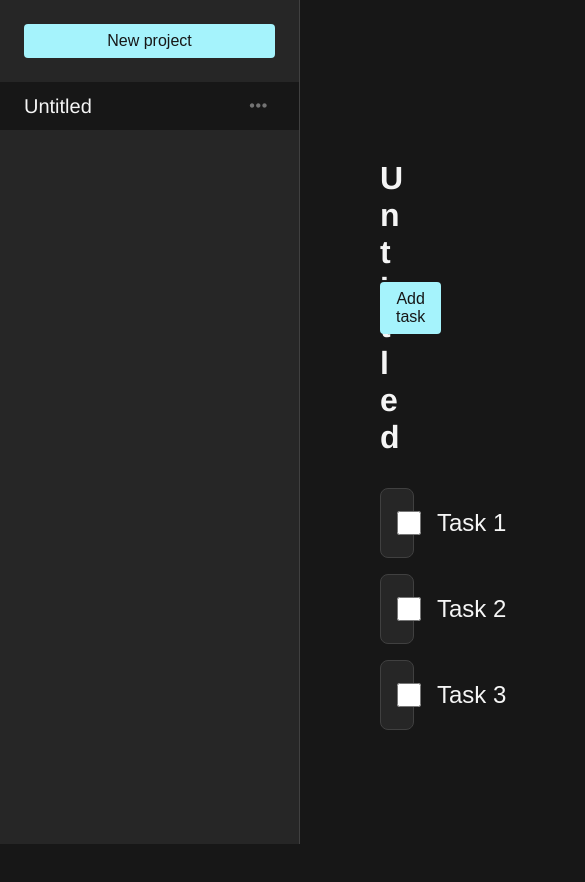
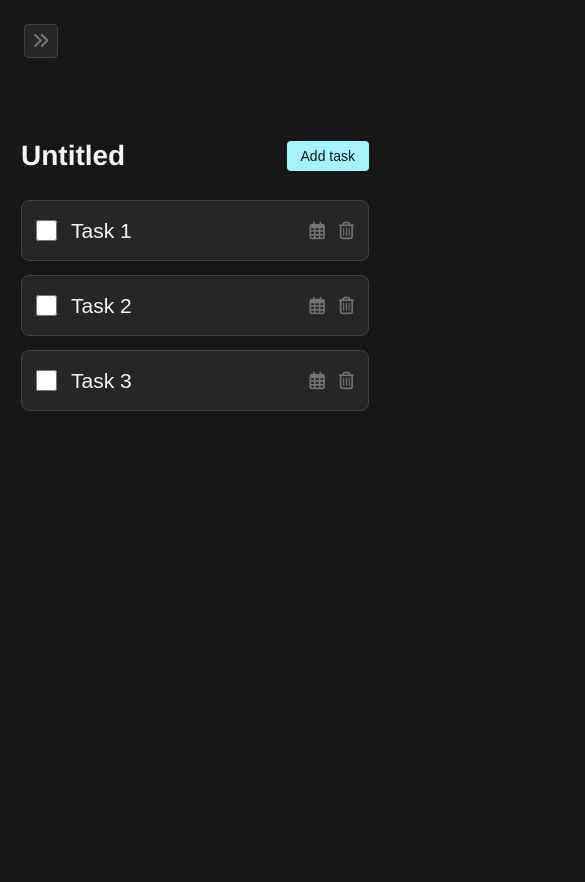
Before and after one commit to kadezaccaro/odin-to-do, a website built with webpack: page src/template.html in a window 390 px wide. Shown: the top 882 px of the page, 585 px wide, since content can reach past the window. After the commit the page ends 844 px from the top, so only its background shows below. Built offline with nearby package versions, Linux system fonts and the light colour scheme.

Commit message:
Add responsiveness and ability to toggle sidebar

```diff
--- a/src/index.js
+++ b/src/index.js
@@ -2,6 +2,7 @@ import "./styles.css";
 import { initWithSavedProjects, initProject } from "./modules/app";
 import { handleNewProjectClick } from "./modules/newProjectModal";
 import { getSavedProjects } from "./modules/localStorage";
+import { initSidebarBehavior } from "./modules/sidebar";
 
 const savedProjects = getSavedProjects();
 
@@ -12,3 +13,4 @@ if (savedProjects && savedProjects.length > 0) {
 }
 
 handleNewProjectClick();
+initSidebarBehavior();
--- /dev/null
+++ b/src/modules/sidebar.js
@@ -0,0 +1,33 @@
+export function initSidebarBehavior() {
+  const hideSidebarBtn = document.querySelector(".hide-sidebar-btn");
+  const showSidebarBtn = document.querySelector(".show-sidebar-btn");
+  const sidebar = document.querySelector(".sidebar");
+  const mainContainer = document.querySelector("main");
+
+  hideSidebarBtn.addEventListener("click", hideSidebar);
+  showSidebarBtn.addEventListener("click", showSidebar);
+
+  function hideSidebar() {
+    sidebar.classList.add("hide-sidebar");
+    mainContainer.classList.add("main-no-sidebar");
+    showSidebarBtn.classList.remove("hide");
+  }
+
+  function showSidebar() {
+    sidebar.classList.remove("hide-sidebar");
+    mainContainer.classList.remove("main-no-sidebar");
+    showSidebarBtn.classList.add("hide");
+  }
+
+  function checkMediaQuery() {
+    const mediaQuery = window.matchMedia("(max-width: 1112px)");
+    if (mediaQuery.matches) {
+      hideSidebar();
+    }
+  }
+
+  // Call the function initially to check the media query on page load
+  checkMediaQuery();
+
+  window.addEventListener("resize", checkMediaQuery);
+}
--- a/src/styles.css
+++ b/src/styles.css
@@ -11,13 +11,13 @@
   --clr-icons: #737373;
   --clr-confirm: #86efac;
 
-  --fs-xs: 14px;
-  --fs-sm: 16px;
-  --fs-md: 24px;
-  --fs-lg: 32px;
-  --fs-xl: 40px;
-  --fs-icons: 20px;
-  --fs-projects: 20px;
+  --fs-xs: 0.875rem;
+  --fs-sm: 1rem;
+  --fs-md: 1.5rem;
+  --fs-lg: 2rem;
+  --fs-xl: 2.5rem;
+  --fs-icons: 1.25rem;
+  --fs-projects: 1.25rem;
 }
 
 /* || GENERAL */
@@ -45,17 +45,17 @@ h1 {
 .sidebar {
   background-color: var(--clr-fg);
   height: 100%;
-  width: 300px;
+  width: 18.75rem;
   border-right: 1px solid var(--clr-border);
   position: fixed;
 }
 
 .sidebar-header {
-  padding: 24px 24px 0 24px;
+  padding: 1.5rem 1.5rem 0 1.5rem;
 }
 
 button {
-  padding: 8px 16px;
+  padding: 0.5rem 1rem;
   background: var(--clr-accent);
   border: none;
   color: var(--clr-btn-text);
@@ -73,10 +73,50 @@ button:hover {
   width: 100%;
 }
 
+.hide-sidebar-btn {
+  position: absolute;
+  background-color: var(--clr-fg);
+  border: 1px solid var(--clr-border);
+  padding: 0.5rem;
+  bottom: 24px;
+  right: 24px;
+  border-radius: 4px;
+}
+
+.hide-sidebar {
+  width: 0px;
+  opacity: 0;
+  visibility: hidden;
+  transition: 1s;
+}
+
+.hide-sidebar * {
+  opacity: 0;
+  visibility: hidden;
+  transition: 0.5s;
+}
+
+.show-sidebar-btn {
+  position: absolute;
+  background-color: var(--clr-fg);
+  border: 1px solid var(--clr-border);
+  padding: 0.5rem;
+  top: 24px;
+  left: 24px;
+  border-radius: 4px;
+  transition: 1s;
+}
+
+.show-sidebar-btn.hide {
+  visibility: hidden;
+  opacity: 0;
+  left: -80px;
+}
+
 /* || PROJECT LINKS */
 
 .projects-container {
-  margin-top: 24px;
+  margin-top: 1.5rem;
 }
 
 .projects-container li {
@@ -88,8 +128,8 @@ button:hover {
   display: flex;
   justify-content: space-between;
   align-items: center;
-  gap: 16px;
-  padding: 12px 24px;
+  gap: 1rem;
+  padding: 0.75rem 1.5rem;
 }
 
 .project-link {
@@ -113,7 +153,7 @@ button:hover {
 
 .project-icons {
   display: flex;
-  gap: 16px;
+  gap: 1rem;
 }
 
 /* || PROJECT DROPDOWN */
@@ -124,38 +164,38 @@ button:hover {
 }
 
 .fa-ellipsis {
-  padding: 2px 8px;
+  padding: 0.125rem 0.5rem;
   border-radius: 8px 8px 0 0;
 }
 
 .dropdown:hover .fa-ellipsis {
   background-color: var(--clr-fg);
-  box-shadow: 0 0 16px rgba(0, 0, 0, 0.2);
+  box-shadow: 0 0 1rem rgba(0, 0, 0, 0.2);
 }
 
 .dropdown-content {
   display: none;
   position: absolute;
   background-color: var(--clr-fg);
-  box-shadow: 0 0 16px rgba(0, 0, 0, 0.2);
-  border-radius: 8px;
+  box-shadow: 0 0 1rem rgba(0, 0, 0, 0.2);
+  border-radius: 0.5rem;
   border-top-left-radius: 0;
   z-index: 1;
-  padding: 8px;
+  padding: 0.5rem;
 }
 
 .dropdown-btn {
   display: flex;
   align-items: center;
-  gap: 8px;
+  gap: 0.5rem;
   width: 100%;
   background: none;
   color: var(--clr-text);
-  padding: 8px;
+  padding: 0.5rem;
 }
 
 .dropdown-btn i {
-  width: 20px;
+  width: 1.25rem;
   text-align: center;
 }
 
@@ -174,11 +214,11 @@ button:hover {
   z-index: 10;
   border: none;
   background-color: var(--clr-fg);
-  box-shadow: 0 0 16px rgba(0, 0, 0, 0.2);
-  margin-left: 24px;
+  box-shadow: 0 0 1rem rgba(0, 0, 0, 0.2);
+  margin-left: 1.5rem;
   border: 1px solid var(--clr-border);
   border-radius: 4px;
-  max-width: 251px;
+  max-width: 15.6875rem;
 }
 
 .dialog-contents {
@@ -195,7 +235,7 @@ button:hover {
 .rename-dialog button {
   border-radius: 0 4px 4px 0;
   background-color: var(--clr-confirm);
-  padding: 4px 8px;
+  padding: 0.25rem 0.5rem;
 }
 
 .rename-dialog button i {
@@ -212,12 +252,12 @@ button:hover {
   top: 50%;
   left: 50%;
   transform: translate(-50%, -50%);
-  padding: 40px;
+  padding: 2.5rem;
   border: none;
   border-radius: 8px;
   background-color: var(--clr-bg);
   color: var(--clr-text);
-  width: 400px;
+  max-width: 25rem;
 }
 
 .modal::backdrop {
@@ -227,7 +267,7 @@ button:hover {
 form {
   display: flex;
   flex-direction: column;
-  gap: 16px;
+  gap: 1rem;
 }
 
 form input[type="text"] {
@@ -238,7 +278,7 @@ form input[type="text"] {
 .modal-btns {
   display: flex;
   justify-content: center;
-  gap: 16px;
+  gap: 1rem;
 }
 
 .modal-btns button {
@@ -257,16 +297,21 @@ main {
   margin-left: 300px;
 }
 
+.main-no-sidebar {
+  margin-left: 0;
+  transition: 1s;
+}
+
 .task-list-header {
   display: flex;
   align-items: center;
   justify-content: space-between;
-  margin-bottom: 32px;
+  margin-bottom: 2rem;
 }
 
 .task-list-container {
-  max-width: 1000px;
-  padding: 160px 80px;
+  max-width: 62.5rem;
+  padding: 10rem 5rem;
   margin: auto;
 }
 
@@ -274,22 +319,26 @@ main {
   display: flex;
   align-items: center;
   justify-content: space-between;
-  gap: 16px;
+  gap: 1rem;
   list-style-type: none;
   background-color: var(--clr-fg);
-  padding: 16px;
+  padding: 1rem;
   border: 1px solid var(--clr-border);
   border-radius: 8px;
-  margin-bottom: 16px;
+  margin-bottom: 1rem;
   user-select: none; /* Standard syntax */
   -webkit-user-select: none; /* Safari */
   -ms-user-select: none; /* IE 10 and IE 11 */
 }
 
+.task-list li:last-child {
+  margin-bottom: 0;
+}
+
 .input-container {
   display: grid;
-  grid-template-columns: 24px auto;
-  gap: 8px;
+  grid-template-columns: 1.5rem auto;
+  gap: 0.5rem;
   font-size: var(--fs-md);
   flex-grow: 1;
 }
@@ -304,14 +353,15 @@ input[type="text"] {
   border: none;
   font-size: var(--fs-md);
   color: var(--clr-text);
-  padding: 4px 8px;
+  padding: 0.25rem 0.5rem;
+  width: 100%;
 }
 
 .actions {
   display: flex;
   justify-content: flex-end;
   align-items: center;
-  gap: 16px;
+  gap: 1rem;
   font-family: monospace;
 }
 
@@ -364,3 +414,21 @@ i {
   text-decoration: line-through;
   border-color: var(--clr-icons);
 }
+
+/* || RESPONSIVE */
+
+@media only screen and (max-width: 1112px) {
+  html {
+    font-size: 14px;
+  }
+
+  .task-list-container {
+    padding: 10rem 1.5rem;
+  }
+}
+
+@media only screen and (max-width: 720px) {
+  main {
+    margin-left: 0; /* Allow sidebar to overlap on smaller devices */
+  }
+}
--- a/src/template.html
+++ b/src/template.html
@@ -15,8 +15,17 @@
       <header class="sidebar-header">
         <button class="new-project-btn">New project</button>
       </header>
+
       <ul class="projects-container"></ul>
+
+      <button class="hide-sidebar-btn">
+        <i class="fa-solid fa-angles-left"></i>
+      </button>
     </nav>
+
+    <button class="show-sidebar-btn hide">
+      <i class="fa-solid fa-angles-right"></i>
+    </button>
 
     <dialog class="modal">
       <form class="new-project-form" method="dialog" novalidate>
```
